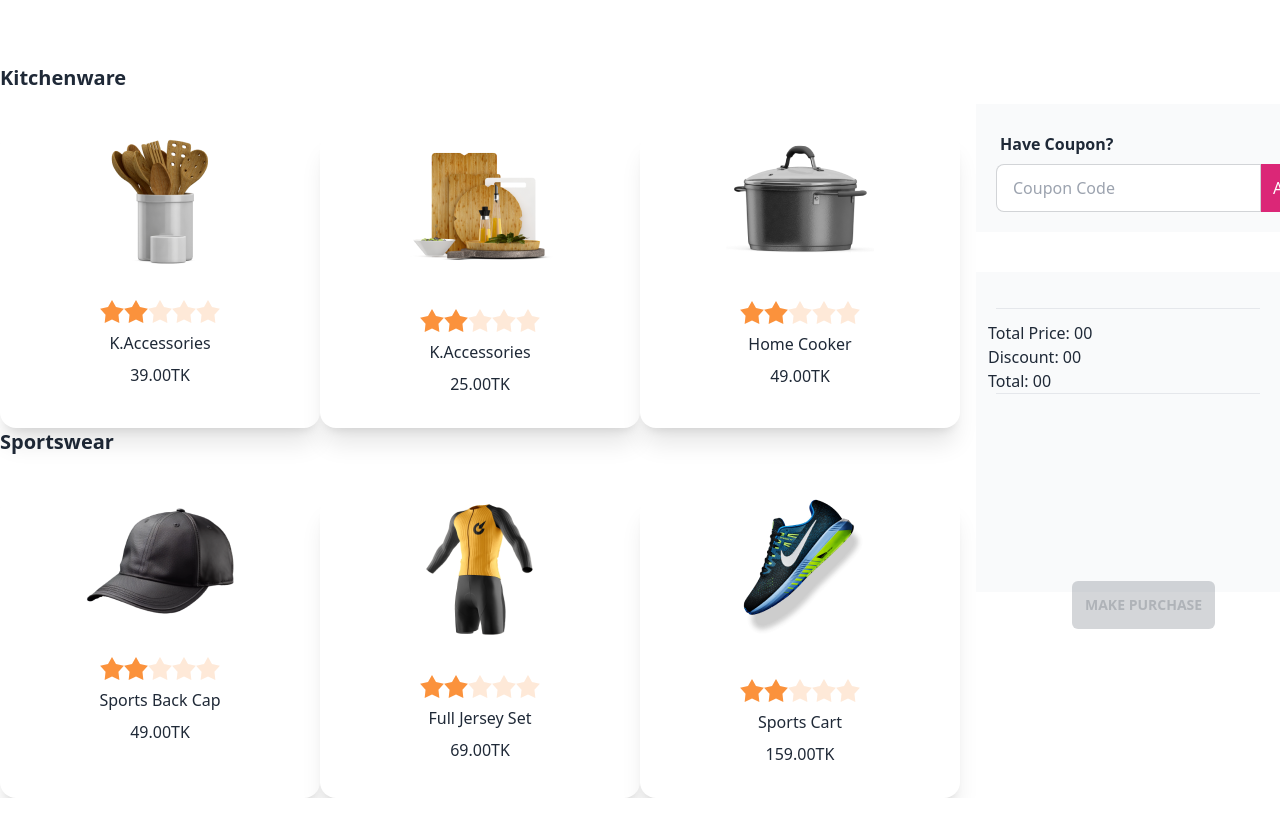
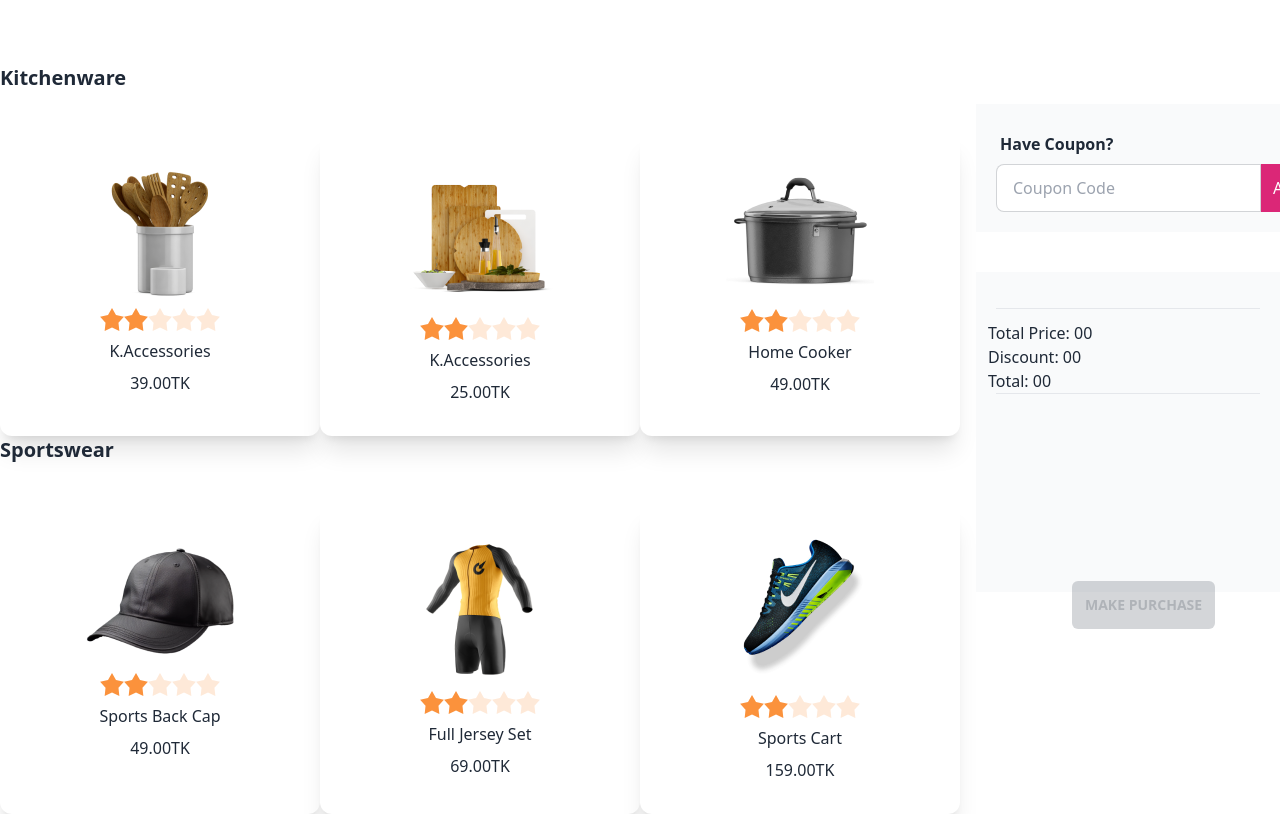
Before and after one commit to Cmango005/DOM-Project, a plain HTML site: page index.html in a window 1280 px wide. Shown: the part 400-1214 px from the top of the page. Drawn offline with nearby package versions, Linux system fonts and the light colour scheme.

Commit message:
third commit

```diff
--- a/index.html
+++ b/index.html
@@ -29,10 +29,10 @@
                         <h3 class="font-bold text-xl  ">
                             Kitchenware
                         </h3>
-                        <div  class="grid grid-cols-1 lg:grid-cols-3 gap-80 mt-10">
-                            <div  class="card w-80 bg-base-100 shadow-xl">
-                              <figure><img src="/images/prod1.png" alt="" /></figure>
-                              <div class="card-body">
+                        <div  class="grid grid-cols-1 lg:grid-cols-3 gap-80 mt-10 ">
+                            <div  class="card-body w-80 bg-base-100 shadow-xl items-center rounded-xl cursor-pointer">
+                              <figure onclick="handleClikBtn(this)"><img src="/images/prod1.png" alt="" /></figure>
+
 
                                 <div class="rating rating-md justify-center">
                                     <input type="radio" name="rating-7" class="mask mask-star-2 bg-orange-400" />
@@ -41,14 +41,14 @@
                                     <input type="radio" name="rating-7" class="mask mask-star-2 bg-orange-400" />
                                     <input type="radio" name="rating-7" class="mask mask-star-2 bg-orange-400" />
                                   </div>
-                                <h3 onclick="handleClikBtn(this)" class="text-center">K.Accessories</h3>
+                                <h3 class="text-center">K.Accessories</h3>
                                 <p class="text-center">39.00TK</p>
 
-                              </div>
+
                             </div>
-                            <div  class="card w-80 bg-base-100 shadow-xl">
-                              <figure><img src="/images/prod2.png" alt="Shoes" /></figure>
-                              <div class="card-body">
+                            <div  class="card-body w-80 bg-base-100 shadow-xl items-center rounded-xl cursor-pointer">
+                              <figure onclick="handleClikBtn(this)"><img src="/images/prod2.png" alt="" /></figure>
+
 
                                 <div class="rating rating-md justify-center">
                                     <input type="radio" name="rating-6" class="mask mask-star-2 bg-orange-400" />
@@ -57,14 +57,14 @@
                                     <input type="radio" name="rating-6" class="mask mask-star-2 bg-orange-400" />
                                     <input type="radio" name="rating-6" class="mask mask-star-2 bg-orange-400" />
                                   </div>
-                                <h3 onclick="handleClikBtn(this)" class="text-center">K.Accessories</h3>
+                                <h3 class="text-center">K.Accessories</h3>
                                 <p class="text-center">25.00TK</p>
 
-                              </div>
+
                             </div>
-                            <div class="card w-80 bg-base-100 shadow-xl">
-                              <figure><img src="/images/prod3.png" alt="Shoes" /></figure>
-                              <div class="card-body">
+                            <div class="card-body w-80 bg-base-100 shadow-xl items-center cursor-pointer rounded-xl">
+                              <figure onclick="handleClikBtn(this)"><img src="/images/prod3.png" alt="" /></figure>
+
 
                                 <div class="rating rating-md justify-center">
                                     <input type="radio" name="rating-5" class="mask mask-star-2 bg-orange-400" />
@@ -73,10 +73,10 @@
                                     <input type="radio" name="rating-5" class="mask mask-star-2 bg-orange-400" />
                                     <input type="radio" name="rating-5" class="mask mask-star-2 bg-orange-400" />
                                   </div>
-                                <h3 onclick="handleClikBtn(this)" class="text-center">Home Cooker</h3>
+                                <h3  class="text-center">Home Cooker</h3>
                                 <p class="text-center">49.00TK</p>
 
-                              </div>
+
                             </div>
 
                         </div>
@@ -86,9 +86,9 @@
                             Sportswear
                         </h3>
                         <div class="grid grid-cols-1 lg:grid-cols-3 gap-80 mt-10">
-                            <div class="card w-80 bg-base-100 shadow-xl">
-                              <figure><img src="/images/prod4.png" alt="" /></figure>
-                              <div class="card-body">
+                            <div class="card-body w-80 bg-base-100 shadow-xl items-center cursor-pointer rounded-xl">
+                              <figure onclick="handleClikBtn(this)"><img src="/images/prod4.png" alt="" /></figure>
+
 
                                 <div class="rating rating-md justify-center">
                                     <input type="radio" name="rating-4" class="mask mask-star-2 bg-orange-400" />
@@ -97,14 +97,14 @@
                                     <input type="radio" name="rating-4" class="mask mask-star-2 bg-orange-400" />
                                     <input type="radio" name="rating-4" class="mask mask-star-2 bg-orange-400" />
                                   </div>
-                                <h3 onclick="handleClikBtn(this)" class="text-center">Sports Back Cap</h3>
+                                <h3  class="text-center">Sports Back Cap</h3>
                                 <p class="text-center">49.00TK</p>
 
-                              </div>
+
                             </div>
-                            <div class="card w-80 bg-base-100 shadow-xl">
-                              <figure><img src="/images/prod5.png" alt="Shoes" /></figure>
-                              <div class="card-body">
+                            <div class="card-body w-80 bg-base-100 shadow-xl items-center cursor-pointer rounded-xl">
+                              <figure onclick="handleClikBtn(this)"><img src="/images/prod5.png" alt="Shoes" /></figure>
+
 
                                 <div class="rating rating-md justify-center">
                                     <input type="radio" name="rating-3" class="mask mask-star-2 bg-orange-400" />
@@ -113,14 +113,14 @@
                                     <input type="radio" name="rating-3" class="mask mask-star-2 bg-orange-400" />
                                     <input type="radio" name="rating-3" class="mask mask-star-2 bg-orange-400" />
                                   </div>
-                                <h3 onclick="handleClikBtn(this)" class="text-center">Full Jersey Set</h3>
+                                <h3 class="text-center">Full Jersey Set</h3>
                                 <p class="text-center">69.00TK</p>
 
-                              </div>
+
                             </div>
-                            <div  class="card w-80 bg-base-100 shadow-xl">
-                              <figure><img src="/images/prod6.png" alt="Shoes" /></figure>
-                              <div class="card-body">
+                            <div  class="card-body w-80 bg-base-100 shadow-xl items-center cursor-pointer rounded-xl">
+                              <figure onclick="handleClikBtn(this)"><img src="/images/prod6.png" alt="Shoes" /></figure>
+
 
                                 <div class="rating rating-md justify-center">
                                     <input type="radio" name="rating-2" class="mask mask-star-2 bg-orange-400" />
@@ -130,11 +130,11 @@
                                     <input type="radio" name="rating-2" class="mask mask-star-2 bg-orange-400" />
                                 </div>
 
-                                <h3 onclick="handleClikBtn(this)" class="text-center">Sports Cart</h3>
+                                <h3 class="text-center">Sports Cart</h3>
                                 <p class="text-center">159.00TK</p>
 
 
-                              </div>
+
                             </div>
 
                         </div>
--- a/sale.js
+++ b/sale.js
@@ -1,11 +1,11 @@
 let total=0;
 function handleClikBtn(target){
     const selectedItemContainer = document.getElementById("info");
-    const itemName = target.parentNode.childNodes[3].innerText;
+    const itemName = target.parentNode.childNodes[5].innerText;
     const li = document.createElement("li");
     li.innerText=itemName;
     selectedItemContainer.appendChild(li);
-    const price = target.parentNode.childNodes[5].innerText;
+    const price = target.parentNode.childNodes[7].innerText;
     total= parseFloat(total)+parseFloat(price);
     document.getElementById("total").innerText=total;
     document.getElementById("fullTotal").innerText=total;
@@ -14,6 +14,7 @@ function handleClikBtn(target){
         purchaseConfirm.removeAttribute('disabled');
       }
 }
+
 document.getElementById('code-confirm').addEventListener('keyup',function(event){
     const text = event.target.value;
     const codeConfirm = document.getElementById('apply-code');
@@ -28,7 +29,7 @@ document.getElementById("apply-code").addEventListener('click',function(){
   const total = parseFloat(
     document.getElementById("total").innerText
   );
-  const discount = (total / 100) * 20;
+  const discount = parseFloat((total / 100) * 20);
   document.getElementById("discount").innerText = parseFloat(discount);
   document.getElementById("fullTotal").innerText =
   total - parseFloat(discount);
```
